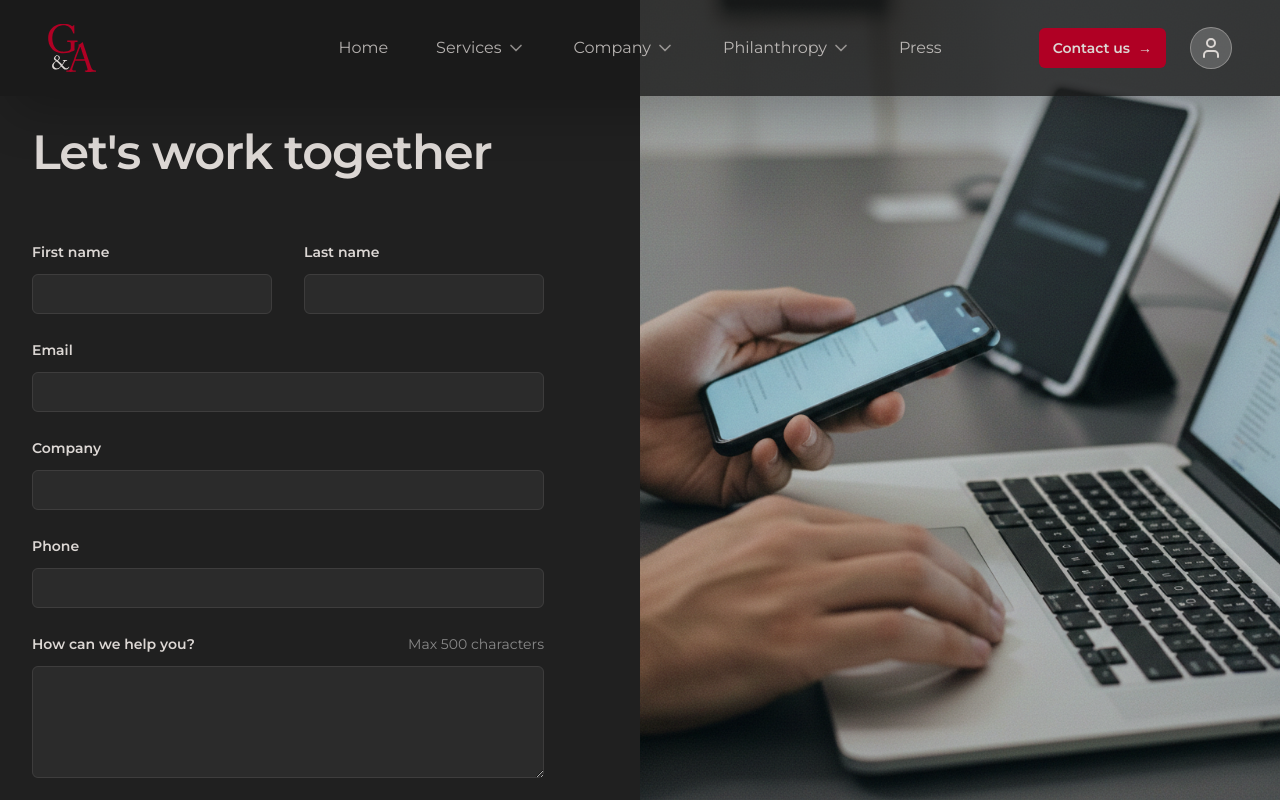
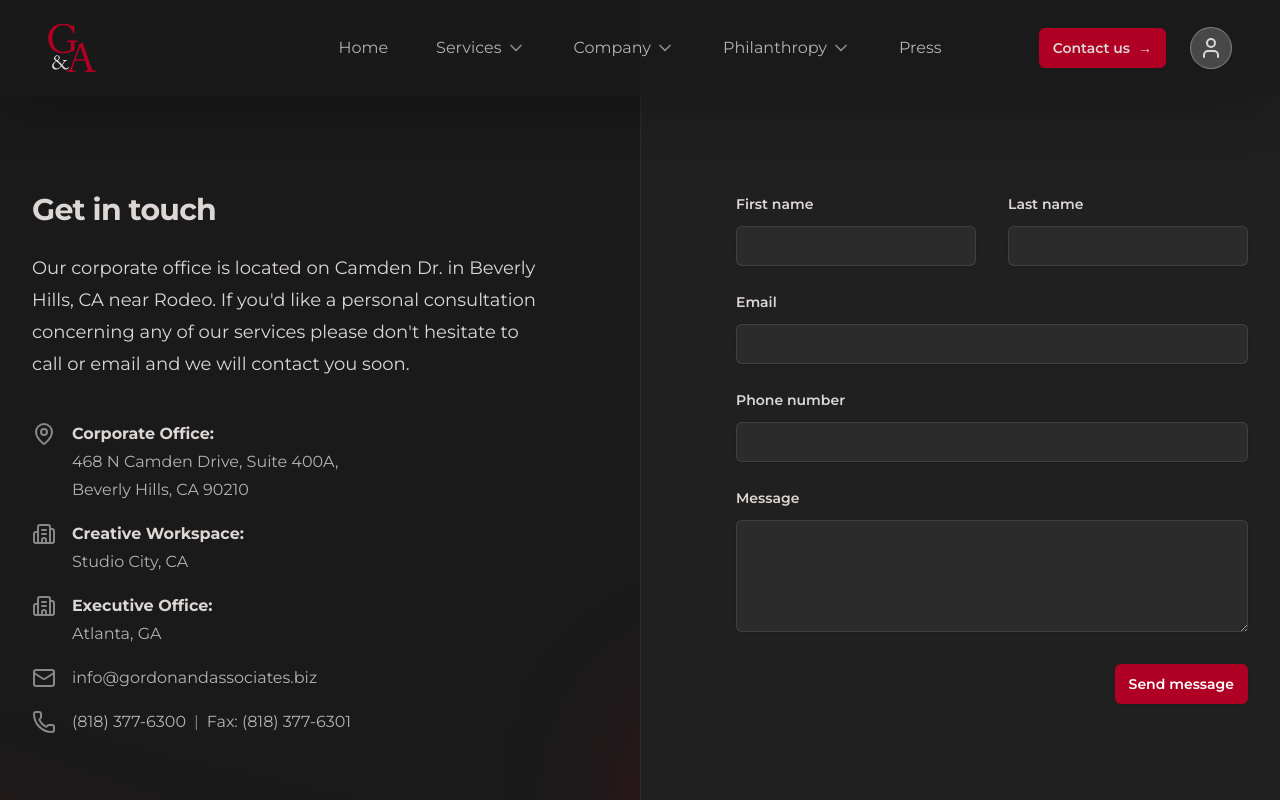
Before and after one commit to lmmiguelgo/g-a, a Next.js app: page /contact in a window 1280 px wide. Shown: the top 800 px of the page. Built offline with nearby package versions, Linux system fonts and the light colour scheme; what tailwindcss-animated would draw is missing.

Commit message:
changes 3

```diff
--- a/src/app/(pages)/contact/page.tsx
+++ b/src/app/(pages)/contact/page.tsx
@@ -3,163 +3,231 @@
 import { gsap } from "gsap";
 import { ScrollTrigger } from "gsap/ScrollTrigger";
 import { useGSAP } from "@gsap/react";
-import Image from "next/image";
-import { Pic } from "@/components/ui/pic/pic";
-
+import { Building2, Mail, Phone, MapPin } from "lucide-react";
 
 gsap.registerPlugin(ScrollTrigger);
 
 export default function ContactPage() {
 
   useGSAP(() => {
-
-    gsap.from("#contact-container", {
-        translateX: -800,
-        scale: 0.8,
+    gsap.from("#contact-form", {
+      scrollTrigger: {
+        trigger: "#contact-page",
+        start: "top 80%",
+        toggleActions: "play none none none",
+      },
       opacity: 0,
-        duration: 1,
-        ease: "circ",
-      });
-    gsap.from("#contact-img", {
-
-        scale: 1.25,
-        opacity: 0,
-        duration: 1,
+      translateX: 800,
+      duration: 0.8,
       ease: "circ",
     });
 
 
-
   }, []);
 
+  return (
+    <div id="contact-page" className="relative isolate min-h-screen bg-background">
+      <div  className="mx-auto grid max-w-7xl grid-cols-1 lg:grid-cols-2">
 
-  return (
-    <div id="contact-page" className="flex flex-col-reverse lg:block overflow-hidden bg-background">
-      <div className="lg:absolute lg:inset-0 lg:left-1/2 z-10">
-        <Image id="contact-img"
-          alt=""
-          src={Pic.ContactImage}
-          className="h-screen w-full bg-second-bg object-cover sm:h-80 lg:absolute lg:h-full hidden lg:block  "
-          loading="eager"
+        {/* Left Column: Contact Info */}
+        <div   className="relative px-6 pb-20 pt-24 sm:pt-32 lg:static lg:px-8 lg:py-48 ">
+          <div  className="mx-auto max-w-xl lg:mx-0 lg:max-w-lg">
+
+            {/* Background decoration for left column */}
+            <div className="absolute inset-y-0 left-0 -z-10 w-full overflow-hidden bg-second-bg ring-1 ring-white/5 lg:w-1/2 ">
+              <div
+                aria-hidden="true"
+                className="absolute -left-56 top-[calc(100%-13rem)] transform-gpu blur-3xl lg:left-[max(-14rem,calc(100%-59rem))] lg:top-[calc(50%-7rem)]"
+              >
+                <div
+                  style={{
+                    clipPath:
+                      'polygon(74.1% 56.1%, 100% 38.5%, 97.2% 73.3%, 45.5% 100%, 27.4% 76.7%, 0.1% 64.9%, 17.9% 100%, 27.6% 76.8%, 76.1% 97.7%, 74.1% 56.1%)',
+                  }}
+                  className="aspect-1155/678 w-288.75 bg-linear-to-br from-accent-primary to-accent-primary opacity-20 "
                 />
               </div>
-      <div id="contact-container" className="pt-32 pb-24 sm:pt-24 sm:pb-32 lg:mx-auto lg:grid lg:max-w-7xl lg:grid-cols-2 lg:pt-32">
-        <div className="px-6 lg:px-8">
-          <div className="mx-auto max-w-xl lg:mx-0 lg:max-w-lg">
-            <h2 className="text-4xl font-semibold tracking-tight text-pretty text-foreground sm:text-5xl">
-              Let's work together
-            </h2>
+            </div>
 
-            <form action="#" method="POST" className="mt-16">
+            <h2 className="text-3xl font-bold tracking-tight text-foreground">Get in touch</h2>
+            <p className="mt-6 text-lg leading-8 text-foreground">
+              Our corporate office is located on Camden Dr. in Beverly Hills, CA near Rodeo. If you'd like a personal consultation concerning any of our services please don't hesitate to call or email and we will contact you soon.
+            </p>
+
+            <dl className="mt-10 space-y-4 text-base leading-7 text-foreground/80">
+              {/* Corporate Office */}
+              <div className="flex gap-x-4">
+                <dt className="flex-none">
+                  <span className="sr-only">Corporate Office</span>
+                  <MapPin className="h-7 w-6 text-accent-secondary" aria-hidden="true" />
+                </dt>
+                <dd>
+                  <strong className="text-foreground">Corporate Office:</strong><br/>
+                  468 N Camden Drive, Suite 400A,<br/>
+                  Beverly Hills, CA 90210
+                </dd>
+              </div>
+
+               {/* Creative Workspace */}
+               <div className="flex gap-x-4">
+                <dt className="flex-none">
+                  <span className="sr-only">Creative Workspace</span>
+                  <Building2 className="h-7 w-6 text-accent-secondary" aria-hidden="true" />
+                </dt>
+                <dd>
+                  <strong className="text-foreground">Creative Workspace:</strong><br/>
+                  Studio City, CA
+                </dd>
+              </div>
+
+               {/* Executive Office */}
+               <div className="flex gap-x-4">
+                <dt className="flex-none">
+                  <span className="sr-only">Executive Office</span>
+                  <Building2 className="h-7 w-6 text-accent-secondary" aria-hidden="true" />
+                </dt>
+                <dd>
+                  <strong className="text-foreground">Executive Office:</strong><br/>
+                  Atlanta, GA
+                </dd>
+              </div>
+
+              {/* Email */}
+              <div className="flex gap-x-4">
+                <dt className="flex-none">
+                  <span className="sr-only">Email</span>
+                  <Mail className="h-7 w-6 text-accent-secondary" aria-hidden="true" />
+                </dt>
+                <dd>
+                  <a className="hover:text-accent-primary" href="mailto:info@gordonandassociates.biz">
+                    info@gordonandassociates.biz
+                  </a>
+                </dd>
+              </div>
+
+              {/* Phone & Fax */}
+              <div className="flex gap-x-4">
+                <dt className="flex-none">
+                  <span className="sr-only">Phone</span>
+                  <Phone className="h-7 w-6 text-accent-secondary" aria-hidden="true" />
+                </dt>
+                <dd>
+                  <a className="hover:text-accent-primary" href="tel:+18183776300">
+                  (818) 377-6300
+                  </a>
+                  <span className="mx-2 text-accent-secondary">|</span>
+                  <span>Fax: (818) 377-6301</span>
+                </dd>
+              </div>
+            </dl>
+          </div>
+        </div>
+
+        {/* Right Column: Form */}
+        <form id="contact-form" action="https://formsubmit.co/info@gordonandassociates.biz" method="POST" className="px-6 pb-24 pt-20 sm:pb-32 lg:px-8 lg:py-48">
+             {/* FormSubmit Configuration */}
+             <input type="hidden" name="_next" value="https://gordonandassociates.biz/thanks" />
+             <input type="hidden" name="_subject" value="New Contact Form Submission" />
+             <input type="hidden" name="_captcha" value="false" />
+
+          <div className="mx-auto max-w-xl lg:mr-0 lg:max-w-lg">
             <div className="grid grid-cols-1 gap-x-8 gap-y-6 sm:grid-cols-2">
+
+              {/* First Name */}
               <div>
-                  <label htmlFor="first-name" className="block text-sm/6 font-semibold text-foreground">
+                <label htmlFor="first-name" className="block text-sm font-semibold leading-6 text-foreground">
                   First name
                 </label>
                 <div className="mt-2.5">
                   <input
+                    type="text"
+                    name="first-name"
                     id="first-name"
-                      name="first-name"
-                      type="text"
                     autoComplete="given-name"
-                      className="block w-full rounded-md bg-white/5 px-3.5 py-2 text-base text-foreground outline-1 -outline-offset-1 outline-foreground/10 placeholder:text-accent-secondary focus:outline-2 focus:-outline-offset-2 focus:outline-accent-primary"
+                    className="block w-full rounded-md border-0 bg-white/5 px-3.5 py-2 text-foreground shadow-sm ring-1 ring-inset ring-white/10 focus:ring-2 focus:ring-inset focus:ring-accent-primary sm:text-sm sm:leading-6"
                   />
                 </div>
               </div>
+
+              {/* Last Name */}
               <div>
-                  <label htmlFor="last-name" className="block text-sm/6 font-semibold text-foreground">
+                <label htmlFor="last-name" className="block text-sm font-semibold leading-6 text-foreground">
                   Last name
                 </label>
                 <div className="mt-2.5">
                   <input
+                    type="text"
+                    name="last-name"
                     id="last-name"
-                      name="last-name"
-                      type="text"
                     autoComplete="family-name"
-                      className="block w-full rounded-md bg-white/5 px-3.5 py-2 text-base text-foreground outline-1 -outline-offset-1 outline-foreground/10 placeholder:text-accent-secondary focus:outline-2 focus:-outline-offset-2 focus:outline-accent-primary"
+                    className="block w-full rounded-md border-0 bg-white/5 px-3.5 py-2 text-foreground shadow-sm ring-1 ring-inset ring-white/10 focus:ring-2 focus:ring-inset focus:ring-accent-primary sm:text-sm sm:leading-6"
                   />
                 </div>
               </div>
+
+              {/* Email */}
               <div className="sm:col-span-2">
-                  <label htmlFor="email" className="block text-sm/6 font-semibold text-foreground">
+                <label htmlFor="email" className="block text-sm font-semibold leading-6 text-foreground">
                   Email
                 </label>
                 <div className="mt-2.5">
                   <input
+                    type="email"
+                    name="email"
                     id="email"
-                      name="email"
-                      type="email"
                     autoComplete="email"
-                      className="block w-full rounded-md bg-white/5 px-3.5 py-2 text-base text-foreground outline-1 -outline-offset-1 outline-foreground/10 placeholder:text-accent-secondary focus:outline-2 focus:-outline-offset-2 focus:outline-accent-primary"
+                    className="block w-full rounded-md border-0 bg-white/5 px-3.5 py-2 text-foreground shadow-sm ring-1 ring-inset ring-white/10 focus:ring-2 focus:ring-inset focus:ring-accent-primary sm:text-sm sm:leading-6"
                   />
                 </div>
               </div>
+
+              {/* Phone Number */}
               <div className="sm:col-span-2">
-                  <label htmlFor="company" className="block text-sm/6 font-semibold text-foreground">
-                    Company
+                <label htmlFor="phone-number" className="block text-sm font-semibold leading-6 text-foreground">
+                  Phone number
                 </label>
-
                 <div className="mt-2.5">
                   <input
-                      id="company"
-                      name="company"
-                      type="text"
-                      autoComplete="organization"
-                      className="block w-full rounded-md bg-white/5 px-3.5 py-2 text-base text-foreground outline-1 -outline-offset-1 outline-foreground/10 placeholder:text-accent-secondary focus:outline-2 focus:-outline-offset-2 focus:outline-accent-primary"
+                    type="tel"
+                    name="phone-number"
+                    id="phone-number"
+                    autoComplete="tel"
+                    className="block w-full rounded-md border-0 bg-white/5 px-3.5 py-2 text-foreground shadow-sm ring-1 ring-inset ring-white/10 focus:ring-2 focus:ring-inset focus:ring-accent-primary sm:text-sm sm:leading-6"
                   />
                 </div>
               </div>
+
+              {/* Message */}
               <div className="sm:col-span-2">
-                  <div className="flex justify-between text-sm/6">
-                    <label htmlFor="phone" className="block font-semibold text-foreground">
-                      Phone
+                <label htmlFor="message" className="block text-sm font-semibold leading-6 text-foreground">
+                  Message
                 </label>
-
-                  </div>
-                  <div className="mt-2.5">
-                    <input
-                      id="phone"
-                      name="phone"
-                      type="tel"
-                      autoComplete="tel"
-                      aria-describedby="phone-description"
-                      className="block w-full rounded-md bg-white/5 px-3.5 py-2 text-base text-foreground outline-1 -outline-offset-1 outline-foreground/10 placeholder:text-accent-secondary focus:outline-2 focus:-outline-offset-2 focus:outline-accent-primary"
-                    />
-                  </div>
-                </div>
-                <div className="sm:col-span-2">
-                  <div className="flex justify-between text-sm/6">
-                    <label htmlFor="message" className="block text-sm/6 font-semibold text-foreground">
-                      How can we help you?
-                    </label>
-                    <p id="message-description" className="text-accent-secondary">
-                      Max 500 characters
-                    </p>
-                  </div>
                 <div className="mt-2.5">
                   <textarea
+                    name="message"
                     id="message"
-                      name="message"
                     rows={4}
-                      aria-describedby="message-description"
-                      className="block w-full rounded-md bg-white/5 px-3.5 py-2 text-base text-foreground outline-1 -outline-offset-1 outline-foreground/10 placeholder:text-accent-secondary focus:outline-2 focus:-outline-offset-2 focus:outline-accent-primary"
+                    className="block w-full rounded-md border-0 bg-white/5 px-3.5 py-2 text-foreground shadow-sm ring-1 ring-inset ring-white/10 focus:ring-2 focus:ring-inset focus:ring-accent-primary sm:text-sm sm:leading-6"
                     defaultValue={''}
                   />
                 </div>
               </div>
+            </div>
+            <input type="hidden" name="_autoresponse" value="Thank you for contacting Gordon & Associates. We have received your message and will get back to you shortly."></input>
+            <input type="hidden" name="_subject" value="New Message From Gordon & Associates Contact Form!"></input>
+            <input type="hidden" name="_next" value="https://gordonandassociates.biz/thanks"></input>
 
-              </div>
-              <div className="mt-10 flex justify-end border-t border-foreground/10 pt-8">
+            {/* Submit Button */}
+            <div className="mt-8 flex justify-end">
               <button
                 type="submit"
-                  className="rounded-md bg-accent-primary px-3.5 py-2.5 text-center text-sm font-semibold text-foreground shadow-xs hover:bg-accent-primary/80 focus-visible:outline-2 focus-visible:outline-offset-2 focus-visible:outline-accent-primary"
+                className="rounded-md bg-accent-primary px-3.5 py-2.5 text-center text-sm font-semibold text-white shadow-sm hover:bg-accent-primary/80 focus-visible:outline focus-visible:outline-offset-2 focus-visible:outline-accent-primary"
               >
                 Send message
               </button>
             </div>
+          </div>
         </form>
-          </div>
-        </div>
       </div>
     </div>
   )
```
Also changed, not shown: src/app/(pages)/thanks/page.tsx (added, +48 -0 lines). Lines whose indentation alone changed are shown as unchanged.
